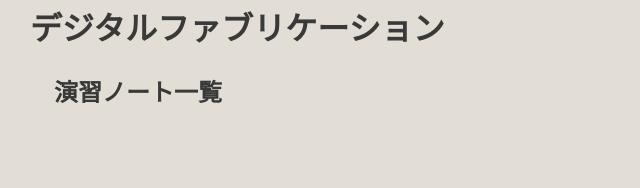
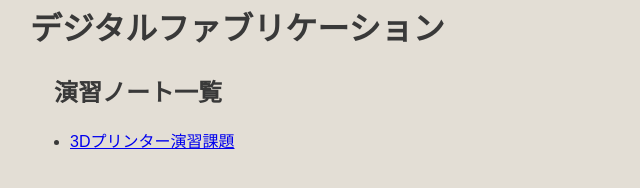
Before and after one commit to suzytsuna/xbp, a plain HTML site: page digi_fab/index.html in a window 1280 px wide. Shown: the part 100-288 px from the top of the page, without its empty margins (0-640 px from the left). Drawn offline with Linux system fonts and the light colour scheme.

Commit message:
202310163

```diff
--- a/digi_fab/index.html
+++ b/digi_fab/index.html
@@ -14,6 +14,9 @@
     <h2>演習ノート一覧</h2>
 
 
+    <ul>
+        <li><a href="./test.html">3Dプリンター演習課題</a></li>
+
 
 
 
```
